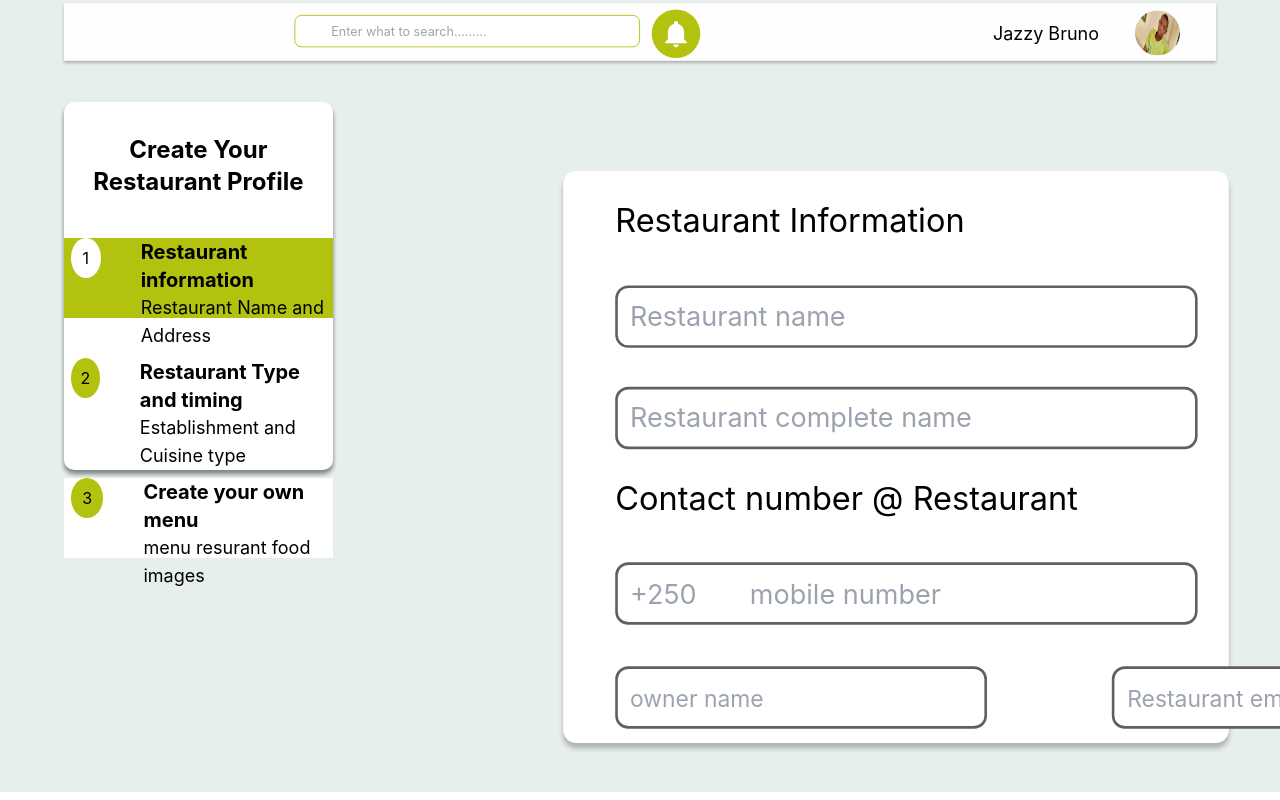
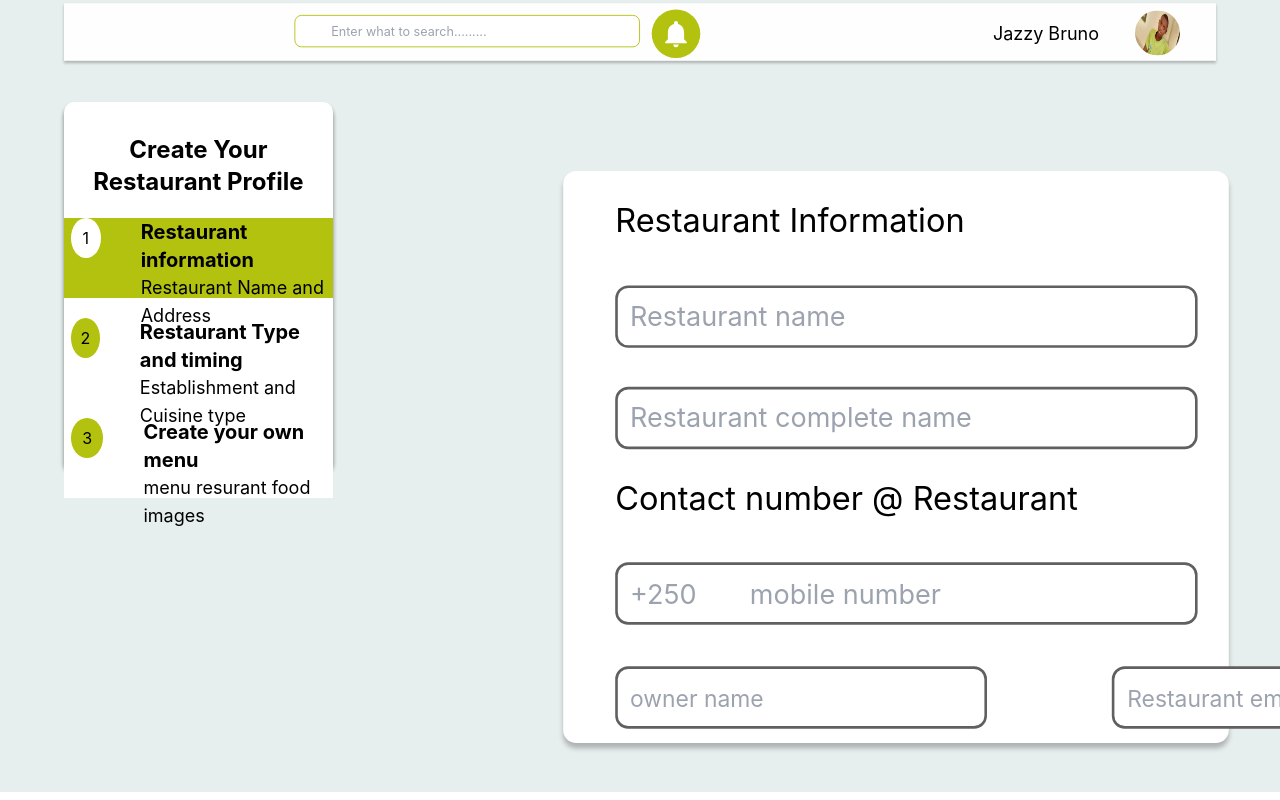
Before and after one commit to jazzybruno/restohub, a React (Create React App) app: page /profile in a window 1280 px wide. Shown: the top 800 px of the page. Built offline with nearby package versions, Linux system fonts and the light colour scheme; sample sign-in values are in the browser's storage.

Commit message:
updated
updated

```diff
--- a/src/components/profile/restaurant.jsx
+++ b/src/components/profile/restaurant.jsx
@@ -17,7 +17,7 @@ const Profile = ()=>{
                    <p className='font-bold pt-8 text-center text-2xl'>Create Your Restaurant Profile</p>
 
                 <div onClick={()=> setStep(1)} style={{backgroundColor:step===1 ? "#b3c10f": "white" ,width:"100%", height:"10vh", alignContent:"center", paddingLeft:"7px", marginLeft:"0px"}}
-                   className="options flex ml-10 mt-10 cursor-pointer">
+                   className="options flex ml-10 mt-5 cursor-pointer">
                        <div className="numberProfile mr-10" style={{backgroundColor:step===1 ? "white": "#b3c10f" }} ><p className='text-center' >1</p></div>
                        <div className="descProfile">
                            <p className='font-bold text-xl'>Restaurant information</p>
@@ -27,7 +27,7 @@ const Profile = ()=>{
 
                    <div
                    onClick={()=> setStep(2)} style={{backgroundColor:step===2 ? "#b3c10f": "white" ,width:"100%", height:"10vh", alignContent:"center", paddingLeft:"7px", marginLeft:"0px"}}
-                    className="options flex ml-10 mt-10 cursor-pointer ">
+                    className="options flex ml-10 mt-5 cursor-pointer ">
                        <div className="numberProfile mr-10" id='ste2'style={{backgroundColor:step===2 ? "white": "#b3c10f" }} ><p className='text-center' >2</p></div>
                        <div className="descProfile">
                            <p className='font-bold text-xl'>Restaurant Type and timing</p>
@@ -37,7 +37,7 @@ const Profile = ()=>{
 
                    <div
                    onClick={()=> setStep(3)} style={{backgroundColor:step===3 ? "#b3c10f": "white" ,width:"100%", height:"10vh", alignContent:"center", paddingLeft:"7px", marginLeft:"0px"}}
-                   className="options flex ml-10 mt-10 cursor-pointer">
+                   className="options flex ml-10 mt-5 cursor-pointer">
                        <div className="numberProfile mr-10" style={{backgroundColor:step===3 ? "white": "#b3c10f" }}> <p className='text-center' >3</p> </div>
                        <div className="descProfile">
                            <p className='font-bold text-xl'>Create your own menu</p>
```
